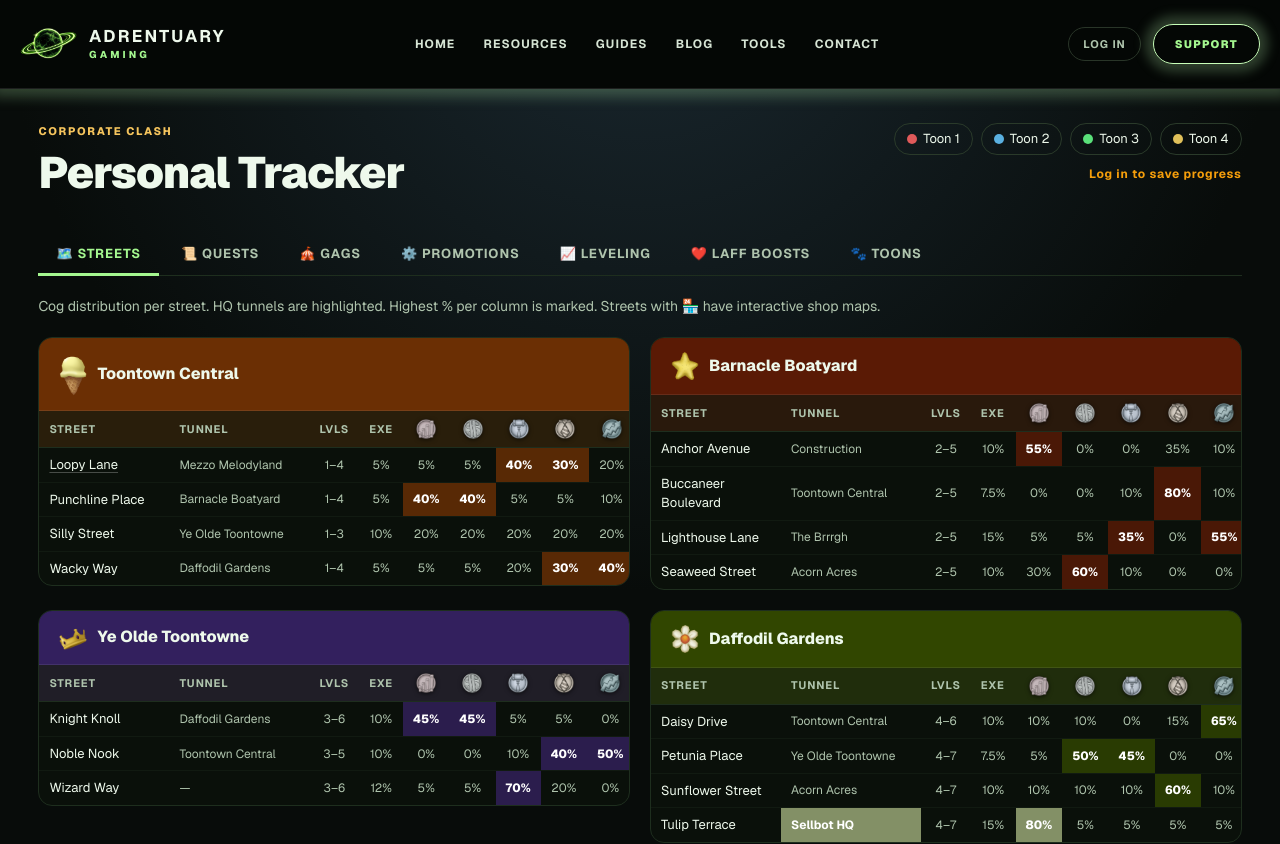
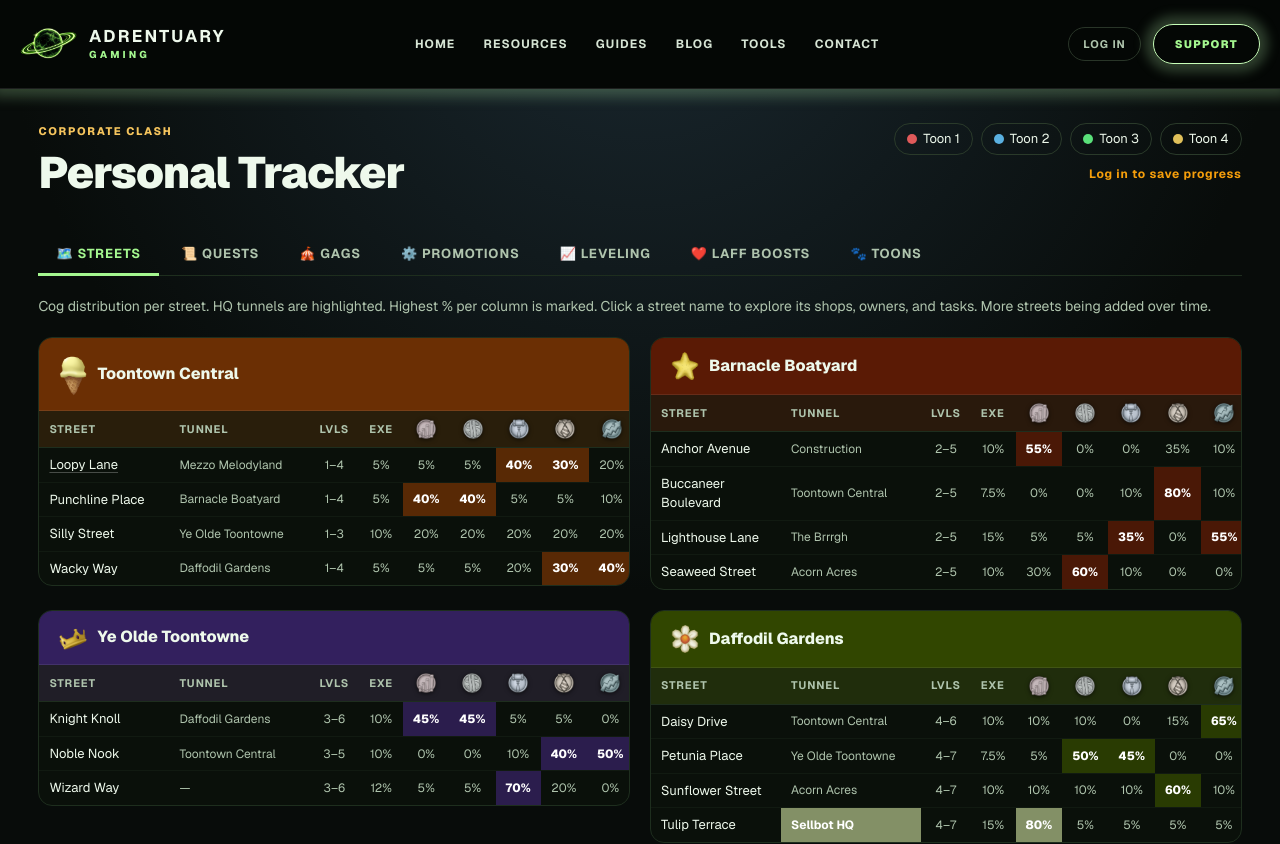
Before and after one commit to Adrentuary/adrentuary-gaming, a Next.js app: page /cog-distribution in a window 1280 px wide. Shown: the top 844 px of the page. Built offline with nearby package versions, Linux system fonts and the light colour scheme; no server answers.

Commit message:
Streets: update section description text

```diff
--- a/app/cog-distribution/SectionStreets.tsx
+++ b/app/cog-distribution/SectionStreets.tsx
@@ -105,7 +105,7 @@
     <div className="tracker-section">
       <p className="tracker-section-desc">
         Cog distribution per street. HQ tunnels are highlighted. Highest % per column is marked.
-        Streets with 🏪 have interactive shop maps.
+        Click a street name to explore its shops, owners, and tasks. More streets being added over time.
       </p>
       {PAIRS.map((pair, pi) => (
         <div key={pi} className="streets-pair">
```
